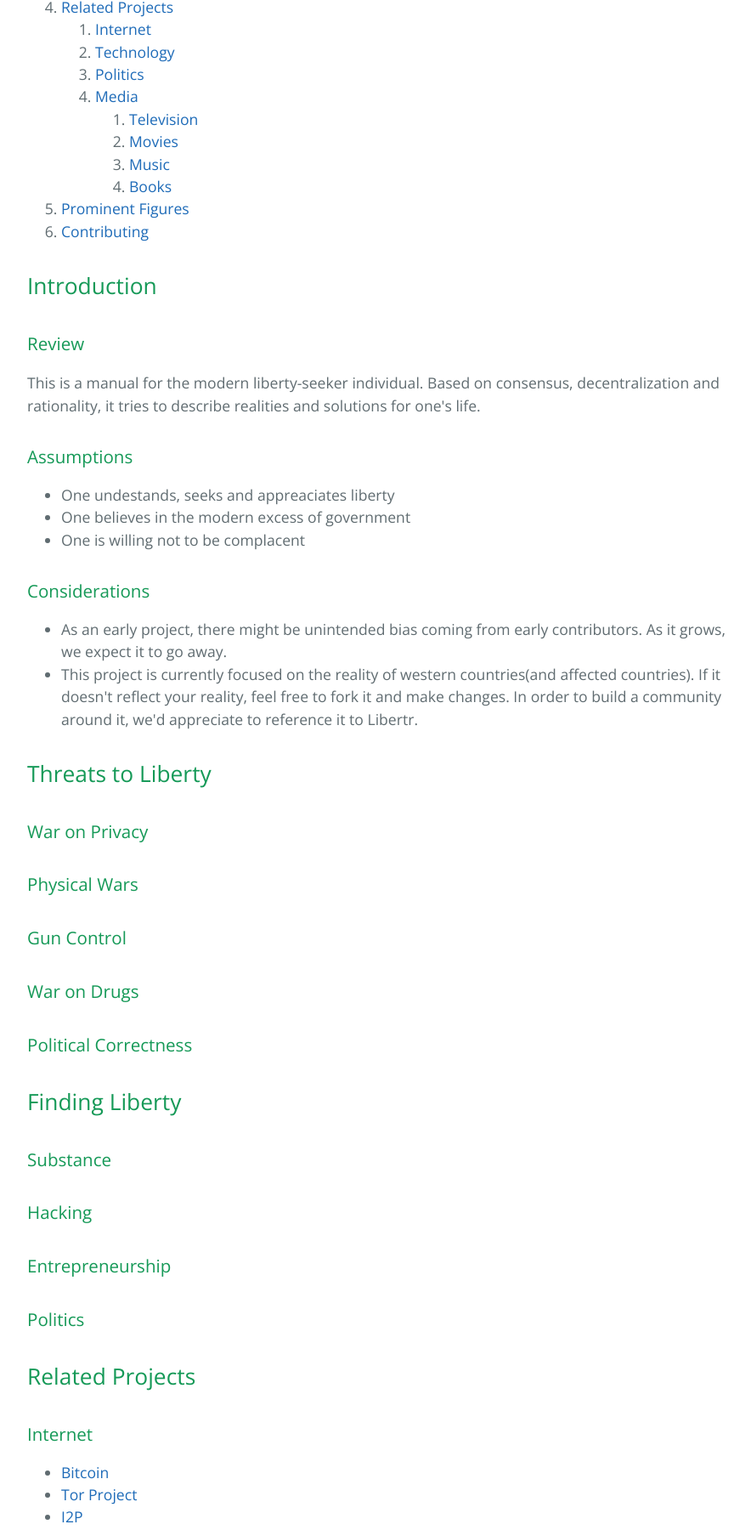
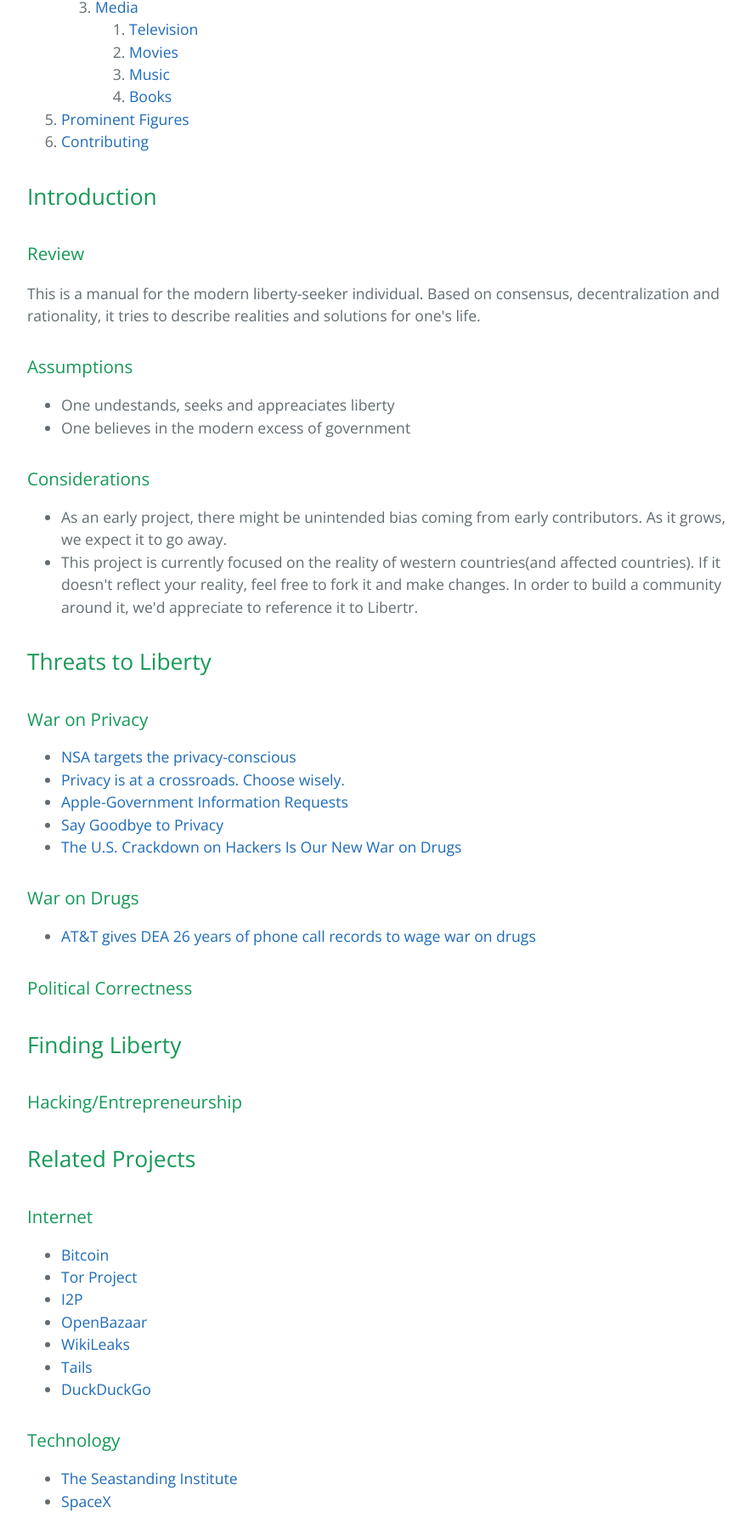
Before and after one commit to gaapt/libertr, a plain HTML site: page index.html in a window 1280 px wide. Shown: the part 1000-2800 px from the top of the page at 85% size, without its empty margins (192-1076 px from the left). Drawn offline with nearby package versions, Linux system fonts and the light colour scheme.

Commit message:
Create gh-pages branch via GitHub

```diff
--- a/index.html
+++ b/index.html
@@ -43,7 +43,6 @@
 <ol>
 <li><a href="#war-on-privacy">War on Privacy</a></li>
 <li><a href="#physical-wars">Physical Wars</a></li>
-<li><a href="#gun-control">Gun Control</a></li>
 <li><a href="#war-on-drugs">War on Drugs</a></li>
 <li><a href="#political-correctness">Political Correctness</a></li>
 </ol>
@@ -52,10 +51,8 @@
 <a href="#finding-liberty">Finding Liberty</a>
 
 <ol>
-<li><a href="#substances">Substances</a></li>
 <li><a href="#hacking">Hacking</a></li>
 <li><a href="#entrepreneurship">Entrepreneurship</a></li>
-<li><a href="#politics">Politics</a></li>
 </ol>
 </li>
 <li>
@@ -64,7 +61,6 @@
 <ol>
 <li><a href="#internet">Internet</a></li>
 <li><a href="#technology">Technology</a></li>
-<li><a href="#politics">Politics</a></li>
 <li>
 <a href="#media">Media</a>
 
@@ -95,7 +91,6 @@
 <ul>
 <li>One undestands, seeks and appreaciates liberty</li>
 <li>One believes in the modern excess of government</li>
-<li>One is willing not to be complacent</li>
 </ul>
 
 <h3>
@@ -112,14 +107,20 @@
 <h3>
 <a id="war-on-privacy" class="anchor" href="#war-on-privacy" aria-hidden="true"><span class="octicon octicon-link"></span></a>War on Privacy</h3>
 
-<h3>
-<a id="physical-wars" class="anchor" href="#physical-wars" aria-hidden="true"><span class="octicon octicon-link"></span></a>Physical Wars</h3>
-
-<h3>
-<a id="gun-control" class="anchor" href="#gun-control" aria-hidden="true"><span class="octicon octicon-link"></span></a>Gun Control</h3>
+<ul>
+<li><a href="http://daserste.ndr.de/panorama/aktuell/NSA-targets-the-privacy-conscious,nsa230.html">NSA targets the privacy-conscious</a></li>
+<li><a href="https://medium.com/@yegg/privacy-is-at-a-crossroads-choose-wisely-96bac0644ec1">Privacy is at a crossroads. Choose wisely.</a></li>
+<li><a href="http://www.apple.com/privacy/government-information-requests/">Apple-Government Information Requests</a></li>
+<li><a href="http://www.wired.com/2015/02/say-goodbye-to-privacy/">Say Goodbye to Privacy</a></li>
+<li><a href="http://www.wired.com/2014/01/using-computer-drug-war-decade-dangerous-excessive-punishment-consequences/">The U.S. Crackdown on Hackers Is Our New War on Drugs</a></li>
+</ul>
 
 <h3>
 <a id="war-on-drugs" class="anchor" href="#war-on-drugs" aria-hidden="true"><span class="octicon octicon-link"></span></a>War on Drugs</h3>
+
+<ul>
+<li><a href="http://www.theatlantic.com/national/archive/2010/05/this-is-your-war-on-drugs/56380/">AT&amp;T gives DEA 26 years of phone call records to wage war on drugs</a></li>
+</ul>
 
 <h3>
 <a id="political-correctness" class="anchor" href="#political-correctness" aria-hidden="true"><span class="octicon octicon-link"></span></a>Political Correctness</h3>
@@ -128,16 +129,7 @@
 <a id="finding-liberty" class="anchor" href="#finding-liberty" aria-hidden="true"><span class="octicon octicon-link"></span></a>Finding Liberty</h2>
 
 <h3>
-<a id="substance" class="anchor" href="#substance" aria-hidden="true"><span class="octicon octicon-link"></span></a>Substance</h3>
-
-<h3>
-<a id="hacking" class="anchor" href="#hacking" aria-hidden="true"><span class="octicon octicon-link"></span></a>Hacking</h3>
-
-<h3>
-<a id="entrepreneurship" class="anchor" href="#entrepreneurship" aria-hidden="true"><span class="octicon octicon-link"></span></a>Entrepreneurship</h3>
-
-<h3>
-<a id="politics" class="anchor" href="#politics" aria-hidden="true"><span class="octicon octicon-link"></span></a>Politics</h3>
+<a id="hackingentrepreneurship" class="anchor" href="#hackingentrepreneurship" aria-hidden="true"><span class="octicon octicon-link"></span></a>Hacking/Entrepreneurship</h3>
 
 <h2>
 <a id="related-projects" class="anchor" href="#related-projects" aria-hidden="true"><span class="octicon octicon-link"></span></a>Related Projects</h2>
@@ -151,6 +143,8 @@
 <li><a href="https://geti2p.net/en/">I2P</a></li>
 <li><a href="https://github.com/OpenBazaar/OpenBazaar">OpenBazaar</a></li>
 <li><a href="https://wikileaks.org/">WikiLeaks</a></li>
+<li><a href="https://tails.boum.org/">Tails</a></li>
+<li><a href="https://duckduckgo.com/">DuckDuckGo</a></li>
 </ul>
 
 <h3>
@@ -193,6 +187,16 @@
 <h2>
 <a id="prominent-figures" class="anchor" href="#prominent-figures" aria-hidden="true"><span class="octicon octicon-link"></span></a>Prominent Figures</h2>
 
+<ul>
+<li><a href="http://en.wikipedia.org/wiki/John_Locke">John Locke</a></li>
+<li><a href="http://en.wikipedia.org/wiki/Friedrich_Hayek">Friedrich Hayek</a></li>
+<li><a href="http://en.wikipedia.org/wiki/Milton_Friedman">Milton Friedman</a></li>
+<li><a href="http://en.wikipedia.org/wiki/Ayn_Rand">Ayn Rand</a></li>
+<li><a href="http://en.wikipedia.org/wiki/Ron_Paul">Ron Paul</a></li>
+<li><a href="http://en.wikipedia.org/wiki/Julian_Assange">Julian Assenge</a></li>
+<li><a href="http://en.wikipedia.org/wiki/Edward_Snowden">Edward Snowden</a></li>
+</ul>
+
 <h2>
 <a id="contributing" class="anchor" href="#contributing" aria-hidden="true"><span class="octicon octicon-link"></span></a>Contributing</h2>
 
```
Also changed, not shown: params.json (+1 -1 lines).
